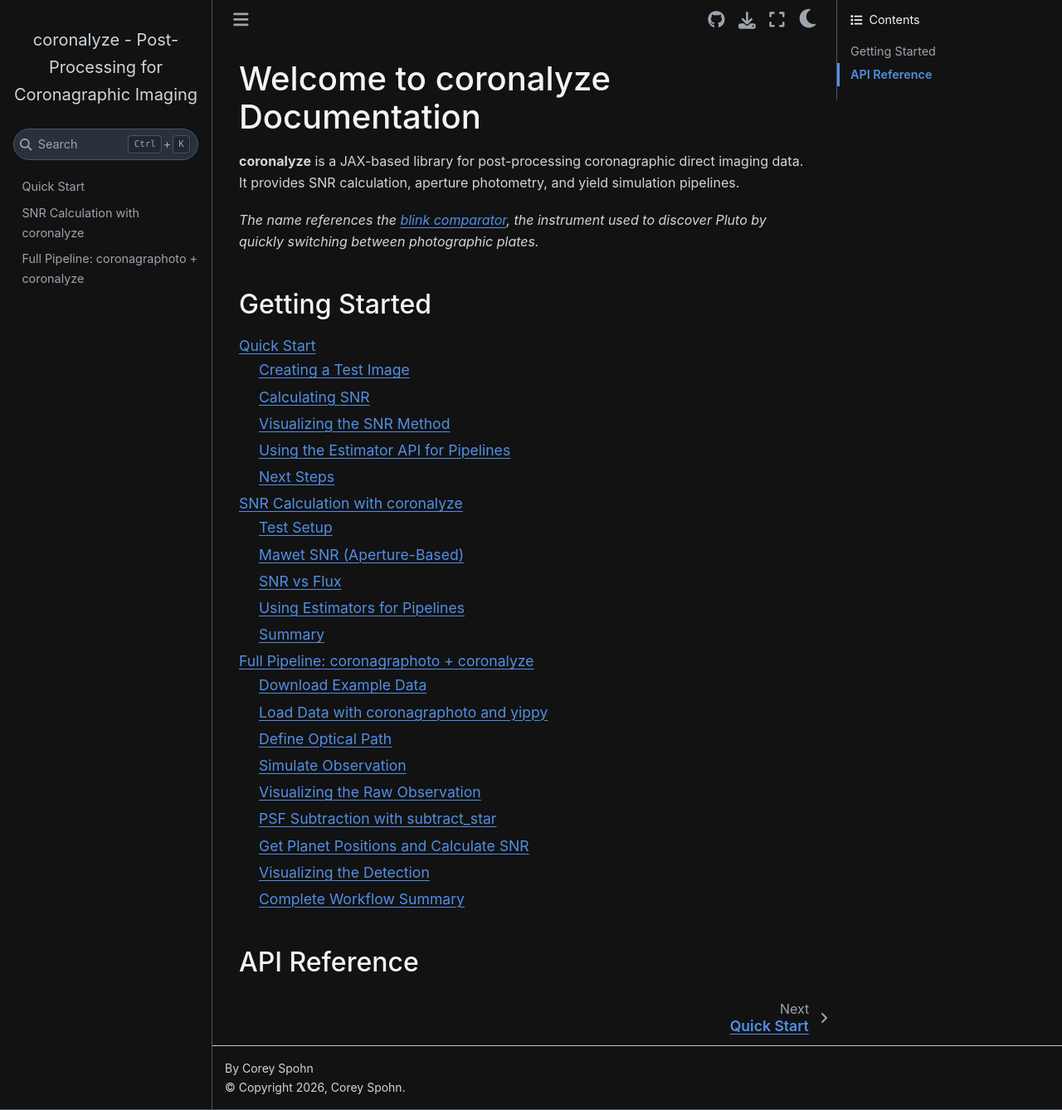
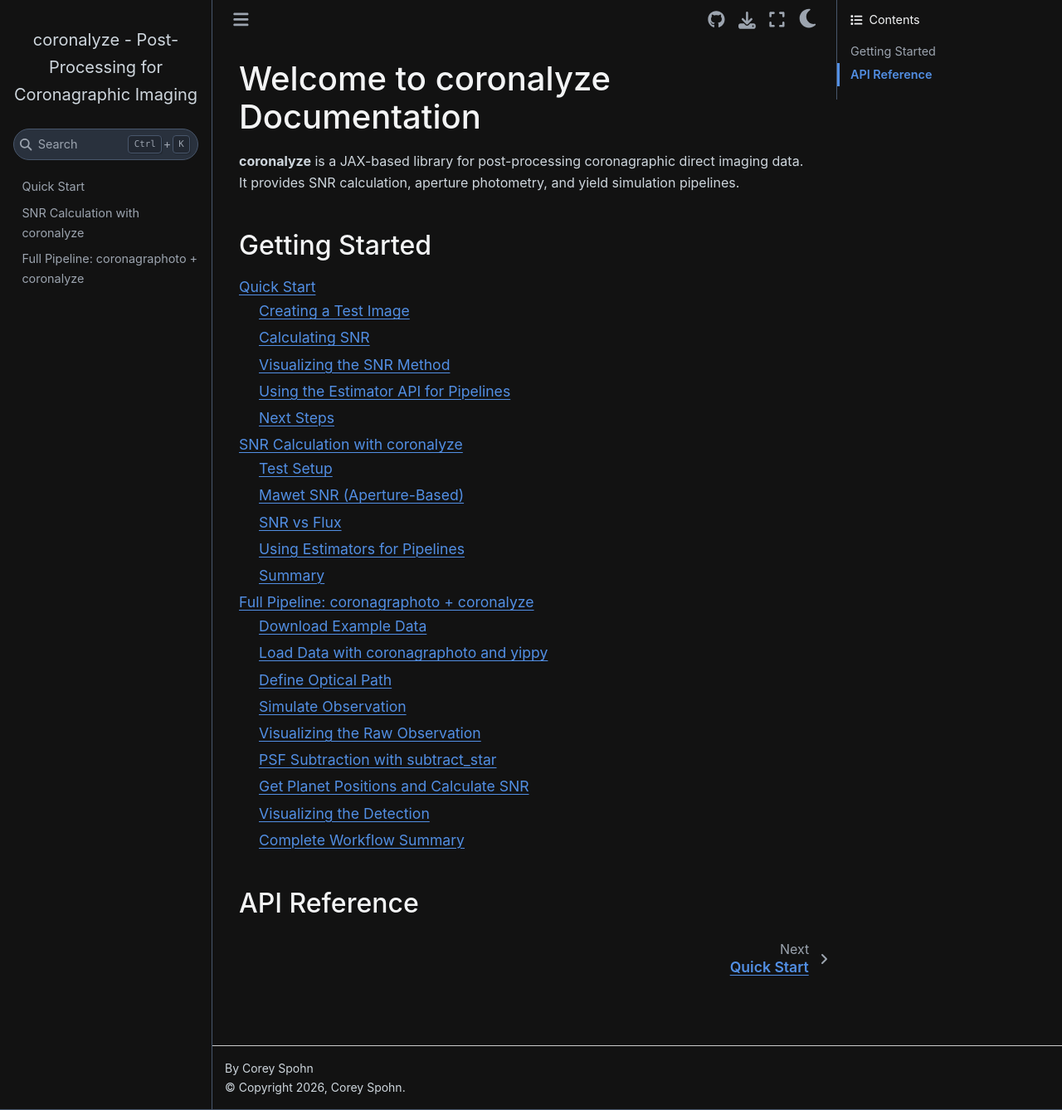
Before and after one commit to CoreySpohn/coronalyze, a Sphinx documentation site: the page built from docs/index.md, in a window 1280 px wide and 1338 px high. Shown: the whole window at 83% size. Built offline with Sphinx 7.4.7 and the Sphinx Book theme 1.1.4, drawn with Linux system fonts in a browser that asks for light colours; pages that are not in the unit, such as notebooks, are missing from menus.

Commit message:
docs: Remove old reference

```diff
--- a/docs/index.md
+++ b/docs/index.md
@@ -1,8 +1,6 @@
 # Welcome to coronalyze Documentation
 
 **coronalyze** is a JAX-based library for post-processing coronagraphic direct imaging data. It provides SNR calculation, aperture photometry, and yield simulation pipelines.
-
-*The name references the [blink comparator](https://en.wikipedia.org/wiki/Blink_comparator), the instrument used to discover Pluto by quickly switching between photographic plates.*
 
 ## Getting Started
 
```
